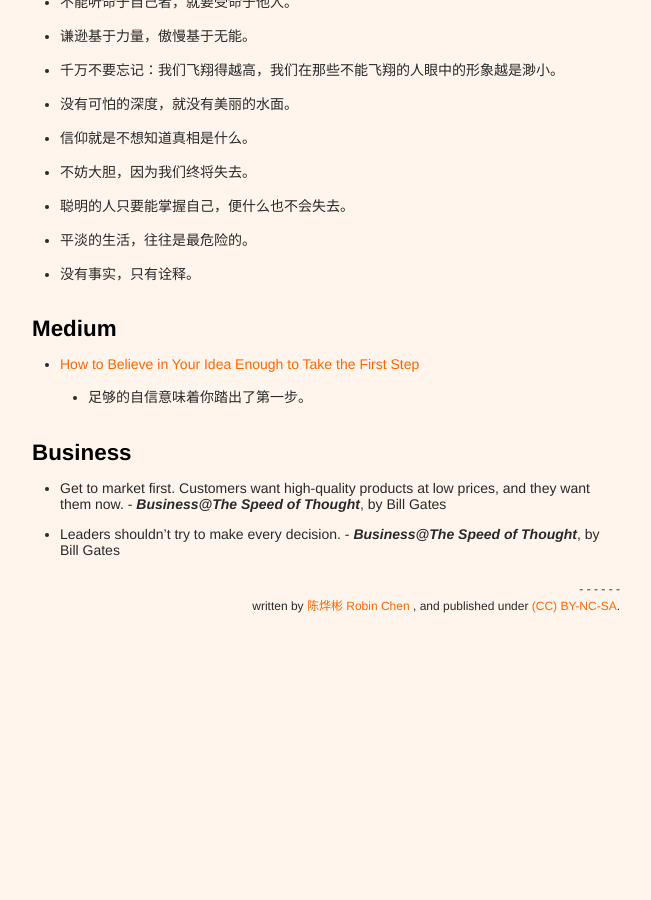
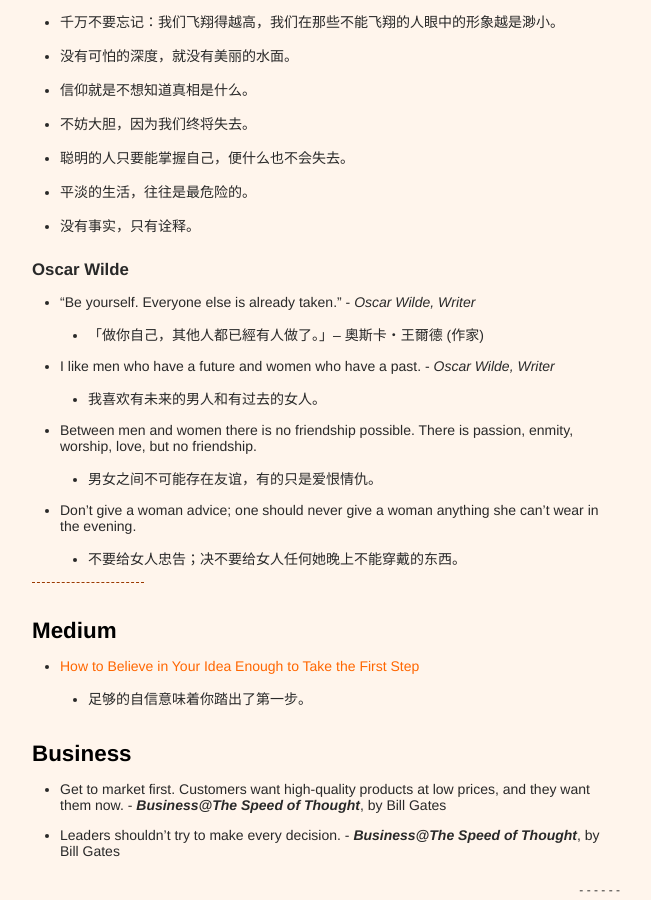
Before and after one commit to xianyuxmu/xianyuxmu.github.io, a Jekyll site: the page built from _posts/2017-06-17-chicken-soup.md, in a window 1280 px wide and 900 px high, scrolled down 3363 px. Shown: the whole window, without its empty margins (314-965 px from the left). Built offline with Jekyll 4.4.1, drawn with Linux system fonts in a browser that asks for light colours; comment, search, counter and statistics services are not loaded; before the commit the page ends 4046 px from its top, so only the background shows below that; some of the changed text lies outside the part shown.

Commit message:
Chicken Soup of 11 Aug. 2017

```diff
--- a/_posts/2017-06-17-chicken-soup.md
+++ b/_posts/2017-06-17-chicken-soup.md
@@ -111,6 +112,19 @@ Wikipedia：[Michelangelo](https://en.wikipedia.org/wiki/Michelangelo)
 - 平淡的生活，往往是最危险的。
 - 没有事实，只有诠释。
 
+### Oscar Wilde
+
+- “Be yourself. Everyone else is already taken.” - *Oscar Wilde, Writer*
+	- 「做你自己，其他人都已經有人做了。」– 奧斯卡‧王爾德 (作家)
+- I like men who have a future and women who have a past. - *Oscar Wilde, Writer*
+	- 我喜欢有未来的男人和有过去的女人。
+- Between men and women there is no friendship possible. There is passion, enmity, worship, love, but no friendship.
+	- 男女之间不可能存在友谊，有的只是爱恨情仇。
+- Don't give a woman advice; one should never give a woman anything she can't wear in the evening.
+	- 不要给女人忠告；决不要给女人任何她晚上不能穿戴的东西。
+
+----
+
 ## Medium
 
 - [How to Believe in Your Idea Enough to Take the First Step](https://themission.co/bonus-how-to-believe-in-your-idea-enough-to-take-the-first-step-56a93cb0986b)
```
Also changed, not shown: other parts of _posts/2017-06-17-chicken-soup.md (+3 -2 lines).
